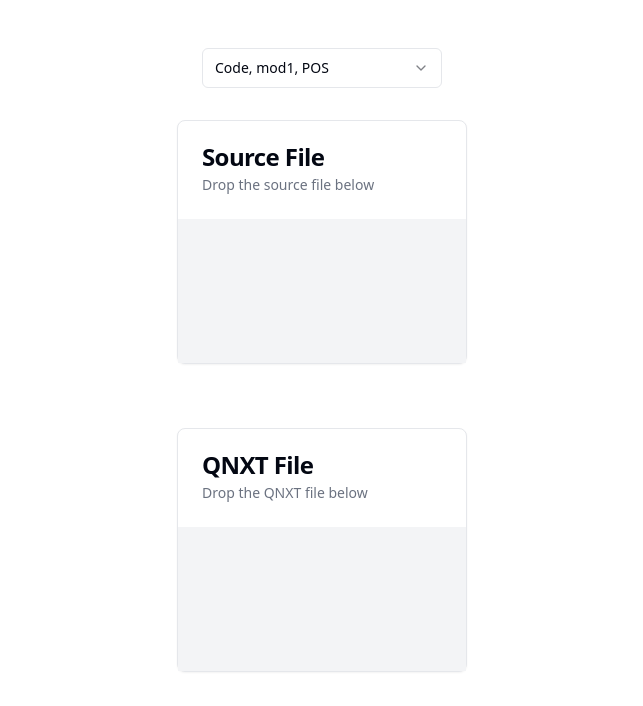
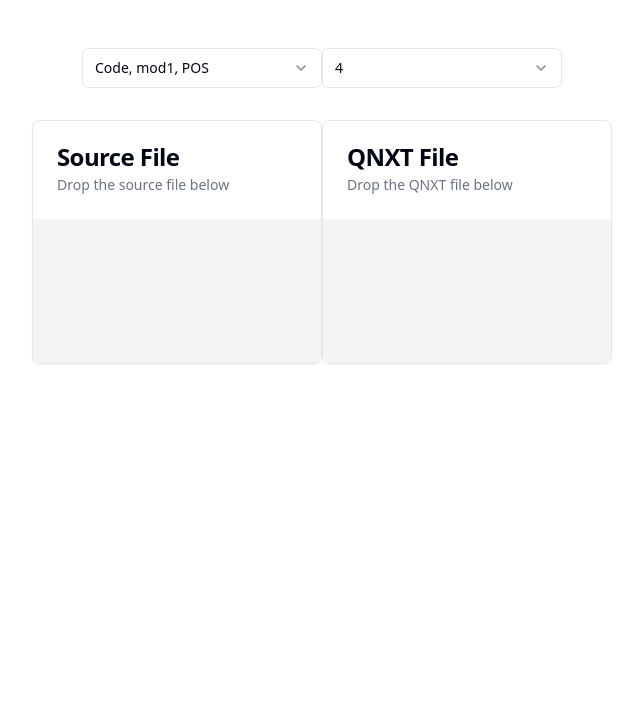
Before and after one commit to junwenzh/compare-fee-schedules, a React (Vite) app: page / in a window 1280 px wide. Shown: the top 706 px of the page, without its empty margins (318-961 px from the left). Built offline with nearby package versions, Linux system fonts and the light colour scheme.

Commit message:
Accounted for difference decimal places

```diff
--- a/src/App.tsx
+++ b/src/App.tsx
@@ -10,6 +10,7 @@ import { createBlobUrl } from './lib/createBlobUrl';
 import { getCounts } from './lib/getCounts';
 import CountsTable from './components/CountsTable';
 import { SelectSource } from './components/SelectSource';
+import { SelectDecimals } from './components/SelectDecimals';
 
 const sourceTypes = [
   {
@@ -24,6 +25,7 @@ const sourceTypes = [
 
 function App() {
   const [sourceType, setSourceType] = useState('code');
+  const [decimals, setDecimals] = useState('4');
   const [srcPath, setSrcPath] = useState('');
   const [qnxtPath, setQnxtPath] = useState('');
   const [srcData, setSrcData] = useState('');
@@ -63,6 +65,10 @@ function App() {
     setSourceType(value);
   }
 
+  function handleDecimalChange(value: string) {
+    setDecimals(value);
+  }
+
   function handleCompareClick() {
     let src;
     switch (sourceType) {
@@ -76,7 +82,7 @@ function App() {
         return;
     }
     const qnxt = qnxtToMap(qnxtData);
-    const result = compareFeeSchedules(src, qnxt);
+    const result = compareFeeSchedules(src, qnxt, Number(decimals));
     const resultCounts = getCounts(result);
     const csv = inputMapToCsv(result);
     const url = createBlobUrl(csv);
@@ -92,10 +98,17 @@ function App() {
 
   return (
     <main className="flex flex-col justify-center items-center my-12">
+      <section className="flex flex-row justify-center items-center">
         <SelectSource
           handleSelectChange={handleSelectChange}
           choices={sourceTypes}
         />
+        <SelectDecimals
+          handleDecimalChange={handleDecimalChange}
+          choices={['1', '2', '3', '4', '5', '6']}
+        />
+      </section>
+      <section className="flex flex-row justify-center items-center">
         <Dropzone
           id="srcFile"
           title="Source File"
@@ -110,6 +123,7 @@ function App() {
           path={qnxtPath}
           dropHandler={dropEventHandler}
         />
+      </section>
       {srcPath && qnxtPath && (
         <Button variant="outline" onClick={handleCompareClick}>
           Compare Fee Schedules
--- /dev/null
+++ b/src/components/SelectDecimals.tsx
@@ -0,0 +1,30 @@
+import {
+  Select,
+  SelectContent,
+  SelectItem,
+  SelectTrigger,
+  SelectValue,
+} from '@/components/ui/select';
+
+type SelectSourceProps = {
+  choices: string[];
+  handleDecimalChange: (value: string) => void;
+};
+
+export function SelectDecimals({
+  choices,
+  handleDecimalChange,
+}: SelectSourceProps) {
+  return (
+    <Select onValueChange={handleDecimalChange} defaultValue={'4'}>
+      <SelectTrigger className="w-[240px]">
+        <SelectValue placeholder="Source" />
+      </SelectTrigger>
+      <SelectContent>
+        {choices.map(choice => (
+          <SelectItem value={choice}>{choice}</SelectItem>
+        ))}
+      </SelectContent>
+    </Select>
+  );
+}
--- a/src/lib/compareFeeSchedules.ts
+++ b/src/lib/compareFeeSchedules.ts
@@ -2,7 +2,8 @@ import { QnxtInputFormat } from '@/types/QnxtFormat';
 
 export function compareFeeSchedules(
   source: Map<string, QnxtInputFormat>,
-  target: Map<string, QnxtInputFormat>
+  target: Map<string, QnxtInputFormat>,
+  decimals: number
 ): Map<string, QnxtInputFormat> {
   const result: Map<string, QnxtInputFormat> = new Map();
 
@@ -17,7 +18,20 @@ export function compareFeeSchedules(
       return;
     }
 
-    if (v.fee !== t.fee) {
+    let srcFee = 0;
+    let qnxtFee = 0;
+    try {
+      srcFee = Math.floor(Number(v.fee) * 10 ** (decimals - 1));
+    } catch (e) {
+      console.log(e);
+    }
+    try {
+      qnxtFee = Math.floor(Number(t.fee) * 10 ** (decimals - 1));
+    } catch (e) {
+      console.log(e);
+    }
+
+    if (srcFee !== qnxtFee) {
       result.set(k, Object.assign({ action: 'Update' }, v));
     } else {
       result.set(k, Object.assign({ action: 'Pass' }, v));
```
Also changed, not shown: 1 other file (tests, documents, lock files or other folders). Lines whose indentation alone changed are shown as unchanged.
